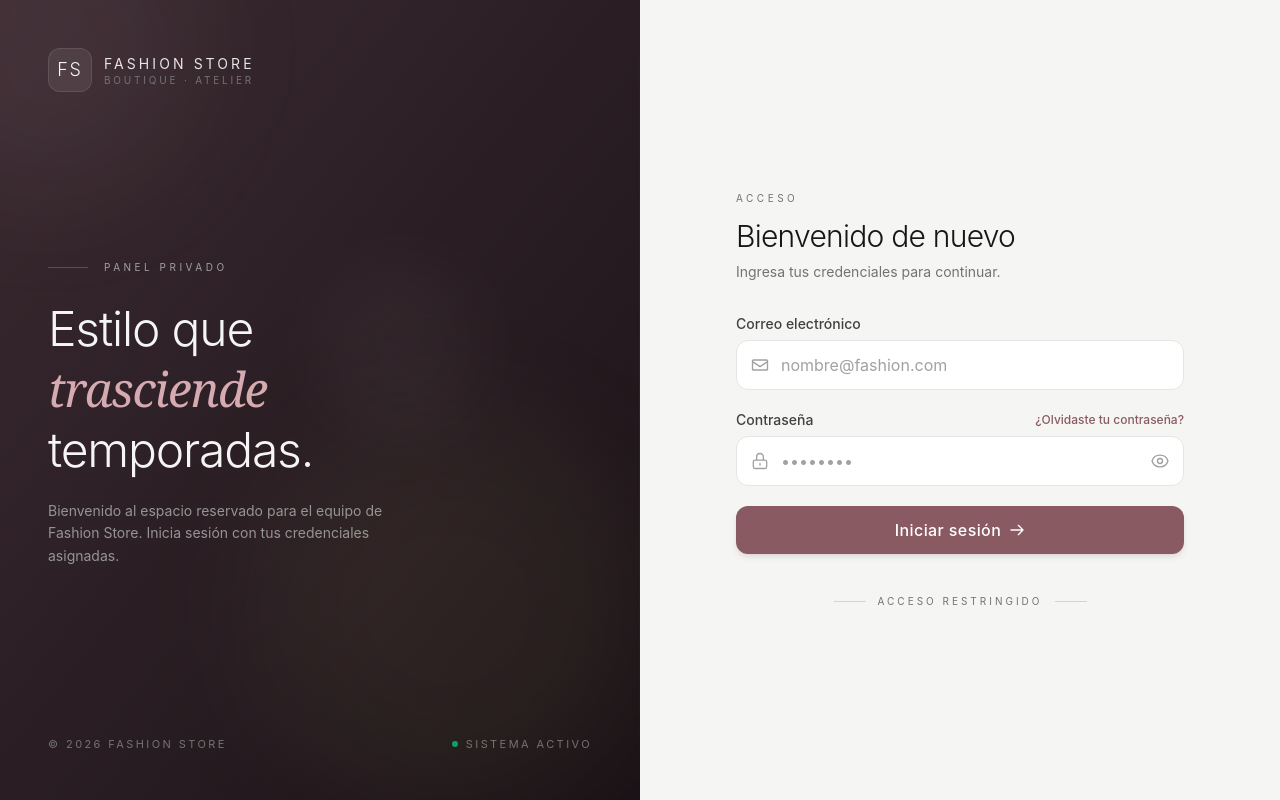
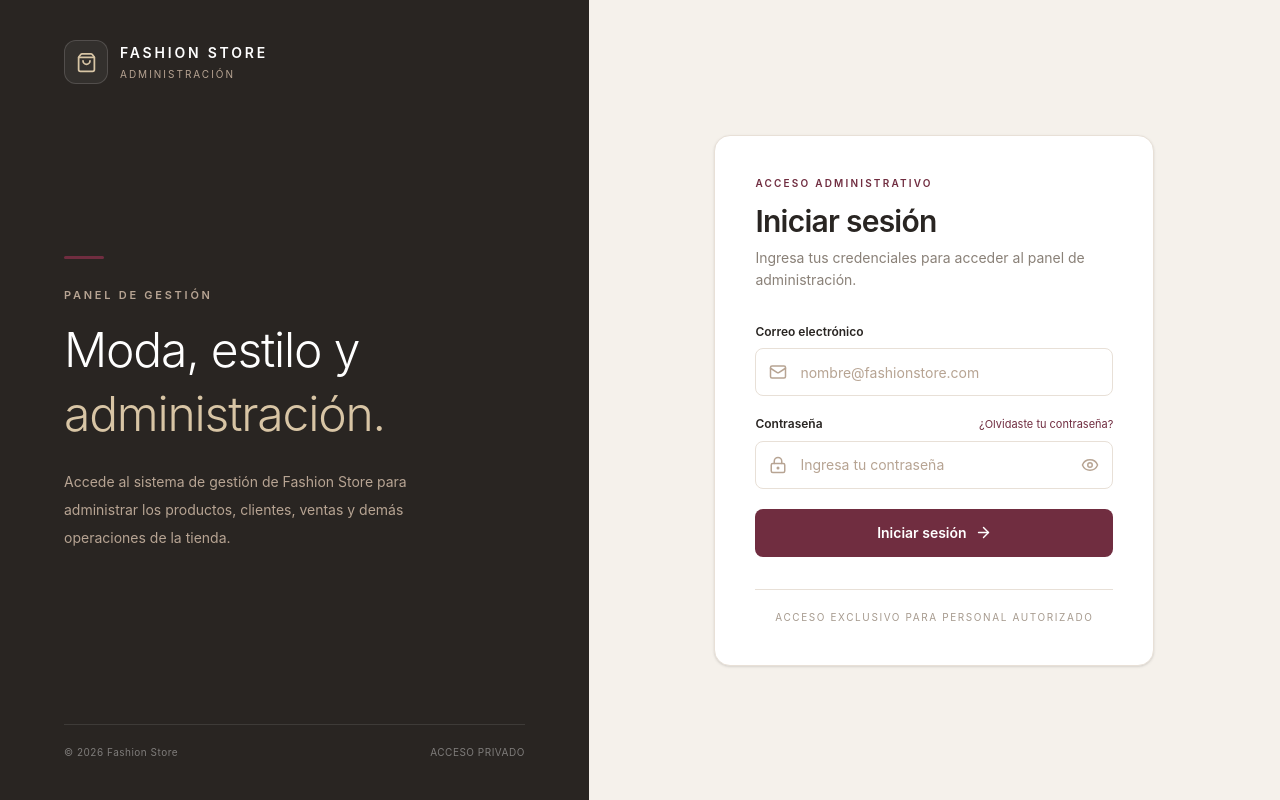
Before and after one commit to JosueBocanegra/fashion-app-store, a React (Vite) app: page /admin/login in a window 1280 px wide. Built offline with nearby package versions, Linux system fonts and the light colour scheme.

Commit message:
mejora en login y menu lateral de modulos

```diff
--- a/src/admin/components/Sidebar.jsx
+++ b/src/admin/components/Sidebar.jsx
@@ -251,29 +251,16 @@ const Sidebar = ({ isOpen = false, onClose = () => {} }) => {
 
         </nav>
 
-        {/* Información inferior */}
+        {/* Cerrar sesión */}
         <div className="px-4 pb-3">
-
-          <div className="rounded-xl bg-white/[0.04] border border-white/[0.07] p-3 mb-3">
-            <p className="text-[10px] text-[#B7A493] font-semibold tracking-wider uppercase">
-              Fashion Store
-            </p>
-
-            <p className="text-[11px] text-white/50 mt-1">
-              Sistema de gestión de tienda
-            </p>
-          </div>
-
           <button
             type="button"
             onClick={handleLogout}
             className="w-full flex items-center gap-3 px-3.5 py-3 rounded-xl text-[13px] font-medium text-[#C4BBB2] hover:bg-white/[0.06] hover:text-white transition-colors cursor-pointer"
           >
             <LogOut size={18} className="text-[#B7A493]" />
-
             <span>Cerrar sesión</span>
           </button>
-
         </div>
 
         {/* Pie del menú */}
--- a/src/admin/pages/Login.jsx
+++ b/src/admin/pages/Login.jsx
@@ -1,5 +1,14 @@
 import { useState } from "react";
 import { useNavigate } from "react-router-dom";
+import {
+  ArrowRight,
+  Eye,
+  EyeOff,
+  LoaderCircle,
+  LockKeyhole,
+  Mail,
+  ShoppingBag,
+} from "lucide-react";
 
 const Login = () => {
   const [email, setEmail] = useState("");
@@ -7,8 +16,10 @@ const Login = () => {
   const [showPassword, setShowPassword] = useState(false);
   const [error, setError] = useState("");
   const [loading, setLoading] = useState(false);
+
   const navigate = useNavigate();
 
+  // Se conserva el proceso de autenticación existente.
   const handleSubmit = async (e) => {
     e.preventDefault();
     setError("");
@@ -17,8 +28,11 @@ const Login = () => {
     try {
       const res = await fetch("http://localhost:3001/usuarios");
       const usuarios = await res.json();
+
       const user = usuarios.find(
-        (u) => u.email === email.trim() && u.password === password
+        (u) =>
+          u.email === email.trim() &&
+          u.password === password
       );
 
       if (user) {
@@ -28,303 +42,279 @@ const Login = () => {
           email: user.email,
           rol: user.rol,
         };
-        localStorage.setItem("adminUser", JSON.stringify(payload));
+
+        localStorage.setItem(
+          "adminUser",
+          JSON.stringify(payload)
+        );
+
         navigate("/admin/dashboard");
       } else {
-        setError("Las credenciales no coinciden con nuestros registros.");
+        setError(
+          "Las credenciales no coinciden con nuestros registros."
+        );
       }
     } catch {
-      setError("No pudimos conectar con el servidor. Intenta más tarde.");
+      setError(
+        "No pudimos conectar con el servidor. Intenta más tarde."
+      );
     } finally {
       setLoading(false);
     }
   };
 
   return (
-    <div className="min-h-screen flex bg-stone-100">
-      {/* ---------- Lado izquierdo: marca ---------- */}
-      <div className="hidden lg:flex lg:w-1/2 relative overflow-hidden bg-gradient-to-br from-[#3a2a30] via-[#2a1e24] to-[#1a1216]">
-        {/* Halos decorativos tenues */}
-        <div className="absolute -top-24 -left-24 w-72 h-72 bg-rose-200/[0.06] rounded-full blur-3xl" />
-        <div className="absolute bottom-0 right-0 w-96 h-96 bg-amber-200/[0.05] rounded-full blur-3xl" />
-        <div className="absolute top-1/3 left-1/2 w-40 h-40 bg-rose-100/[0.04] rounded-full blur-2xl" />
+    <main className="min-h-screen grid lg:grid-cols-[0.92fr_1.08fr] bg-[#F5F1EB]">
 
-        <div className="relative z-10 flex flex-col justify-between p-12 text-neutral-100 w-full">
+      {/* -----------------------------------------
+          IDENTIDAD DE FASHION STORE
+      ------------------------------------------ */}
+      <section className="hidden lg:flex flex-col justify-between bg-[#292522] px-12 xl:px-16 py-10 text-white">
+
+        {/* Marca */}
         <div className="flex items-center gap-3">
-            <div className="w-11 h-11 rounded-xl bg-white/[0.08] backdrop-blur border border-white/10 flex items-center justify-center font-light text-lg tracking-widest">
-              FS
+          <div className="w-11 h-11 rounded-xl border border-white/15 bg-white/5 flex items-center justify-center">
+            <ShoppingBag
+              size={21}
+              className="text-[#D8C5A5]"
+            />
           </div>
-            <div className="leading-tight">
-              <p className="text-sm tracking-[0.22em] uppercase text-neutral-200">
+
+          <div>
+            <p className="text-sm font-semibold tracking-[0.2em] uppercase">
               Fashion Store
             </p>
-              <p className="text-[10px] tracking-[0.28em] uppercase text-neutral-500">
-                Boutique · Atelier
+
+            <p className="text-[10px] tracking-[0.2em] uppercase text-[#B7A493] mt-1">
+              Administración
             </p>
           </div>
         </div>
 
+        {/* Mensaje institucional */}
         <div className="max-w-md">
-            <div className="flex items-center gap-4 mb-6">
-              <span className="h-px w-10 bg-neutral-600" />
-              <span className="text-[10px] tracking-[0.35em] uppercase text-neutral-400">
-                Panel privado
+
+          <div className="w-10 h-[3px] bg-[#702D40] mb-7 rounded-full" />
+
+          <p className="text-[11px] font-semibold uppercase tracking-[0.25em] text-[#B7A493] mb-4">
+            Panel de gestión
+          </p>
+
+          <h1 className="text-4xl xl:text-5xl font-light leading-tight tracking-tight">
+            Moda, estilo y
+            <span className="block text-[#D8C5A5] mt-1">
+              administración.
             </span>
+          </h1>
+
+          <p className="text-sm leading-7 text-[#B7A493] mt-6 max-w-sm">
+            Accede al sistema de gestión de Fashion Store
+            para administrar los productos, clientes,
+            ventas y demás operaciones de la tienda.
+          </p>
+
         </div>
 
-            <h1 className="text-4xl xl:text-5xl font-light leading-tight mb-5 tracking-tight">
-              Estilo que <br />
-              <span className="italic font-serif text-rose-200/80">
-                trasciende
-              </span>{" "}
-              temporadas.
-            </h1>
-            <p className="text-neutral-400/90 text-sm leading-relaxed max-w-sm">
-              Bienvenido al espacio reservado para el equipo de Fashion Store.
-              Inicia sesión con tus credenciales asignadas.
+        {/* Pie */}
+        <div className="flex items-center justify-between border-t border-white/10 pt-5">
+          <p className="text-[10px] tracking-wider text-white/40">
+            © {new Date().getFullYear()} Fashion Store
+          </p>
+
+          <p className="text-[10px] uppercase tracking-wider text-white/40">
+            Acceso privado
           </p>
         </div>
 
-          <div className="flex items-center justify-between text-[11px] tracking-[0.22em] uppercase text-neutral-500">
-            <span>© {new Date().getFullYear()} Fashion Store</span>
-            <span className="flex items-center gap-2">
-              <span className="w-1.5 h-1.5 rounded-full bg-emerald-400/70" />
-              Sistema activo
-            </span>
+      </section>
+
+      {/* -----------------------------------------
+          FORMULARIO DE ACCESO
+      ------------------------------------------ */}
+      <section className="min-h-screen flex flex-col items-center justify-center px-5 py-10 sm:px-8">
+
+        {/* Marca para dispositivos móviles */}
+        <div className="lg:hidden flex items-center justify-center gap-3 mb-9">
+          <div className="w-10 h-10 rounded-xl bg-[#292522] flex items-center justify-center">
+            <ShoppingBag
+              size={20}
+              className="text-[#D8C5A5]"
+            />
+          </div>
+
+          <div>
+            <p className="text-sm font-semibold tracking-[0.18em] uppercase text-[#292522]">
+              Fashion Store
+            </p>
+
+            <p className="text-[10px] tracking-wider uppercase text-[#8A8178] mt-0.5">
+              Administración
+            </p>
           </div>
         </div>
 
-        {/* Separador vertical sutil */}
-        <div className="absolute top-0 right-0 h-full w-px bg-gradient-to-b from-transparent via-white/5 to-transparent" />
+        <div className="w-full max-w-[440px] bg-white border border-[#E8E0D7] rounded-2xl shadow-sm p-7 sm:p-10">
+
+          {/* Encabezado del formulario */}
+          <div className="mb-8">
+
+            <p className="text-[10px] font-semibold tracking-[0.22em] uppercase text-[#702D40] mb-3">
+              Acceso administrativo
+            </p>
+
+            <h2 className="text-3xl font-semibold tracking-tight text-[#292522]">
+              Iniciar sesión
+            </h2>
+
+            <p className="text-sm text-[#8A8178] mt-2 leading-relaxed">
+              Ingresa tus credenciales para acceder al panel
+              de administración.
+            </p>
+
           </div>
 
-      {/* ---------- Lado derecho: formulario ---------- */}
-      <div className="flex-1 flex items-center justify-center p-6 sm:p-10">
-        <div className="w-full max-w-md">
-          {/* Logo móvil */}
-          <div className="lg:hidden flex items-center gap-3 mb-10 justify-center">
-            <div className="w-10 h-10 rounded-xl bg-[#2a1e24] flex items-center justify-center text-neutral-100 font-light tracking-widest text-sm">
-              FS
-            </div>
-            <span className="text-sm tracking-[0.22em] uppercase text-neutral-700">
-              Fashion Store
-            </span>
-          </div>
-
-          <div className="mb-8">
-            <p className="text-[10px] tracking-[0.35em] uppercase text-neutral-500 mb-3">
-              Acceso
-            </p>
-            <h2 className="text-3xl font-light text-neutral-900 tracking-tight">
-              Bienvenido de nuevo
-            </h2>
-            <p className="text-neutral-500 mt-2 text-sm">
-              Ingresa tus credenciales para continuar.
-            </p>
-          </div>
-
+          {/* Mensaje de error */}
           {error && (
-            <div className="mb-5 flex items-start gap-3 bg-rose-50 border border-rose-200 text-rose-800 text-sm rounded-xl p-3.5 animate-[fadeIn_0.25s_ease]">
-              <svg
-                className="w-5 h-5 flex-shrink-0 mt-0.5"
-                fill="none"
-                viewBox="0 0 24 24"
-                stroke="currentColor"
-                strokeWidth="1.8"
+            <div
+              role="alert"
+              className="mb-5 flex items-start gap-2.5 rounded-lg border border-[#702D40]/20 bg-[#702D40]/5 px-3.5 py-3 text-sm text-[#702D40]"
             >
-                <circle cx="12" cy="12" r="9" />
-                <path strokeLinecap="round" d="M12 8v4m0 4h.01" />
-              </svg>
+              <span className="font-semibold">!</span>
               <span>{error}</span>
             </div>
           )}
 
+          {/* Formulario */}
           <form onSubmit={handleSubmit} className="space-y-5">
-            {/* Email */}
+
+            {/* Correo electrónico */}
             <div>
-              <label className="block text-sm font-medium text-neutral-700 mb-1.5">
+              <label
+                htmlFor="admin-email"
+                className="block text-xs font-semibold text-[#292522] mb-2"
+              >
                 Correo electrónico
               </label>
+
               <div className="relative">
-                <span className="absolute inset-y-0 left-0 pl-3.5 flex items-center text-neutral-400 pointer-events-none">
-                  <svg
-                    className="w-5 h-5"
-                    fill="none"
-                    viewBox="0 0 24 24"
-                    stroke="currentColor"
-                    strokeWidth="1.6"
-                  >
-                    <path
-                      strokeLinecap="round"
-                      strokeLinejoin="round"
-                      d="M3 8l9 6 9-6M4 6h16a1 1 0 011 1v10a1 1 0 01-1 1H4a1 1 0 01-1-1V7a1 1 0 011-1z"
+                <Mail
+                  size={18}
+                  className="absolute left-3.5 top-1/2 -translate-y-1/2 text-[#B7A493] pointer-events-none"
                 />
-                  </svg>
-                </span>
+
                 <input
+                  id="admin-email"
                   type="email"
                   value={email}
                   onChange={(e) => setEmail(e.target.value)}
                   required
                   autoComplete="email"
-                  placeholder="nombre@fashion.com"
-                  className="w-full pl-11 pr-4 py-3 bg-white border border-stone-200 rounded-xl text-neutral-800 placeholder-neutral-400
-                             focus:outline-none focus:border-[#8a5a63] focus:ring-4 focus:ring-[#8a5a63]/10 transition"
+                  placeholder="nombre@fashionstore.com"
+                  className="w-full h-12 pl-11 pr-4 bg-white border border-[#E8E0D7] rounded-lg text-sm text-[#292522] placeholder:text-[#B7A493] outline-none transition-all focus:border-[#702D40] focus:ring-2 focus:ring-[#702D40]/10"
                 />
               </div>
             </div>
 
-            {/* Password */}
+            {/* Contraseña */}
             <div>
-              <div className="flex items-center justify-between mb-1.5">
-                <label className="block text-sm font-medium text-neutral-700">
+              <div className="flex items-center justify-between mb-2">
+                <label
+                  htmlFor="admin-password"
+                  className="block text-xs font-semibold text-[#292522]"
+                >
                   Contraseña
                 </label>
+
                 <button
                   type="button"
-                  className="text-xs text-[#8a5a63] hover:text-[#6d454c] font-medium transition-colors"
                   onClick={() =>
                     alert("Contacta al administrador del sistema.")
                   }
+                  className="text-[11px] text-[#702D40] hover:underline cursor-pointer"
                 >
                   ¿Olvidaste tu contraseña?
                 </button>
               </div>
+
               <div className="relative">
-                <span className="absolute inset-y-0 left-0 pl-3.5 flex items-center text-neutral-400 pointer-events-none">
-                  <svg
-                    className="w-5 h-5"
-                    fill="none"
-                    viewBox="0 0 24 24"
-                    stroke="currentColor"
-                    strokeWidth="1.6"
-                  >
-                    <path
-                      strokeLinecap="round"
-                      strokeLinejoin="round"
-                      d="M12 15v2m-6 4h12a2 2 0 002-2v-6a2 2 0 00-2-2H6a2 2 0 00-2 2v6a2 2 0 002 2zm10-10V7a4 4 0 00-8 0v4h8z"
+                <LockKeyhole
+                  size={18}
+                  className="absolute left-3.5 top-1/2 -translate-y-1/2 text-[#B7A493] pointer-events-none"
                 />
-                  </svg>
-                </span>
+
                 <input
+                  id="admin-password"
                   type={showPassword ? "text" : "password"}
                   value={password}
                   onChange={(e) => setPassword(e.target.value)}
                   required
                   autoComplete="current-password"
-                  placeholder="••••••••"
-                  className="w-full pl-11 pr-12 py-3 bg-white border border-stone-200 rounded-xl text-neutral-800 placeholder-neutral-400
-                             focus:outline-none focus:border-[#8a5a63] focus:ring-4 focus:ring-[#8a5a63]/10 transition"
+                  placeholder="Ingresa tu contraseña"
+                  className="w-full h-12 pl-11 pr-12 bg-white border border-[#E8E0D7] rounded-lg text-sm text-[#292522] placeholder:text-[#B7A493] outline-none transition-all focus:border-[#702D40] focus:ring-2 focus:ring-[#702D40]/10"
                 />
+
                 <button
                   type="button"
-                  onClick={() => setShowPassword((v) => !v)}
-                  className="absolute inset-y-0 right-0 pr-3.5 flex items-center text-neutral-400 hover:text-neutral-600 transition-colors"
-                  aria-label={showPassword ? "Ocultar" : "Mostrar"}
+                  onClick={() =>
+                    setShowPassword((previous) => !previous)
+                  }
+                  aria-label={
+                    showPassword
+                      ? "Ocultar contraseña"
+                      : "Mostrar contraseña"
+                  }
+                  className="absolute right-3.5 top-1/2 -translate-y-1/2 text-[#B7A493] hover:text-[#292522] transition-colors cursor-pointer"
                 >
                   {showPassword ? (
-                    <svg
-                      className="w-5 h-5"
-                      fill="none"
-                      viewBox="0 0 24 24"
-                      stroke="currentColor"
-                      strokeWidth="1.6"
-                    >
-                      <path
-                        strokeLinecap="round"
-                        strokeLinejoin="round"
-                        d="M13.875 18.825A10.05 10.05 0 0112 19c-5 0-9-4-10-7 0 0 1-3 4-5m3.5 9.5A3 3 0 019 12m12 0c-1-2-4-6-9-6m2.11-.89L21 21M3 3l18 18"
-                      />
-                    </svg>
+                    <EyeOff size={18} />
                   ) : (
-                    <svg
-                      className="w-5 h-5"
-                      fill="none"
-                      viewBox="0 0 24 24"
-                      stroke="currentColor"
-                      strokeWidth="1.6"
-                    >
-                      <path
-                        strokeLinecap="round"
-                        strokeLinejoin="round"
-                        d="M15 12a3 3 0 11-6 0 3 3 0 016 0z"
-                      />
-                      <path
-                        strokeLinecap="round"
-                        strokeLinejoin="round"
-                        d="M2.458 12C3.732 7.943 7.523 5 12 5c4.478 0 8.268 2.943 9.542 7-1.274 4.057-5.064 7-9.542 7-4.477 0-8.268-2.943-9.542-7z"
-                      />
-                    </svg>
+                    <Eye size={18} />
                   )}
                 </button>
               </div>
             </div>
 
-            {/* Submit */}
+            {/* Botón de acceso */}
             <button
               type="submit"
               disabled={loading}
-              className="w-full py-3 rounded-xl font-medium text-white tracking-wide
-                         bg-[#8a5a63] hover:bg-[#754b53]
-                         focus:outline-none focus:ring-4 focus:ring-[#8a5a63]/25
-                         shadow-md shadow-[#8a5a63]/15
-                         disabled:opacity-60 disabled:cursor-not-allowed
-                         transition-all duration-200 flex items-center justify-center gap-2"
+              className="w-full h-12 mt-2 flex items-center justify-center gap-2 rounded-lg bg-[#702D40] hover:bg-[#5E2435] text-white text-sm font-semibold transition-colors focus:outline-none focus:ring-4 focus:ring-[#702D40]/15 disabled:opacity-60 disabled:cursor-not-allowed cursor-pointer"
             >
               {loading ? (
                 <>
-                  <svg
-                    className="w-5 h-5 animate-spin"
-                    viewBox="0 0 24 24"
-                    fill="none"
-                  >
-                    <circle
-                      className="opacity-25"
-                      cx="12"
-                      cy="12"
-                      r="10"
-                      stroke="currentColor"
-                      strokeWidth="4"
+                  <LoaderCircle
+                    size={18}
+                    className="animate-spin"
                   />
-                    <path
-                      className="opacity-75"
-                      fill="currentColor"
-                      d="M4 12a8 8 0 018-8v4a4 4 0 00-4 4H4z"
-                    />
-                  </svg>
                   Verificando...
                 </>
               ) : (
                 <>
                   Iniciar sesión
-                  <svg
-                    className="w-4 h-4"
-                    fill="none"
-                    viewBox="0 0 24 24"
-                    stroke="currentColor"
-                    strokeWidth="2"
-                  >
-                    <path
-                      strokeLinecap="round"
-                      strokeLinejoin="round"
-                      d="M14 5l7 7-7 7M21 12H3"
-                    />
-                  </svg>
+                  <ArrowRight size={17} />
                 </>
               )}
             </button>
+
           </form>
 
-          <div className="mt-10 flex items-center justify-center gap-3">
-            <span className="h-px w-8 bg-stone-300" />
-            <span className="text-[10px] tracking-[0.3em] uppercase text-neutral-500">
-              Acceso restringido
-            </span>
-            <span className="h-px w-8 bg-stone-300" />
+          {/* Pie del formulario */}
+          <div className="mt-8 pt-5 border-t border-[#E8E0D7]">
+            <p className="text-center text-[10px] uppercase tracking-[0.16em] text-[#A69A8E]">
+              Acceso exclusivo para personal autorizado
+            </p>
           </div>
+
         </div>
-      </div>
-    </div>
+
+        {/* Copyright móvil */}
+        <p className="lg:hidden text-[10px] text-[#A69A8E] mt-7">
+          © {new Date().getFullYear()} Fashion Store
+        </p>
+
+      </section>
+
+    </main>
   );
 };
 
```
Lines whose indentation alone changed are shown as unchanged.
